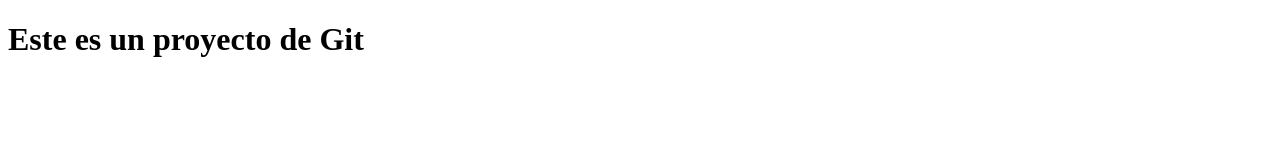
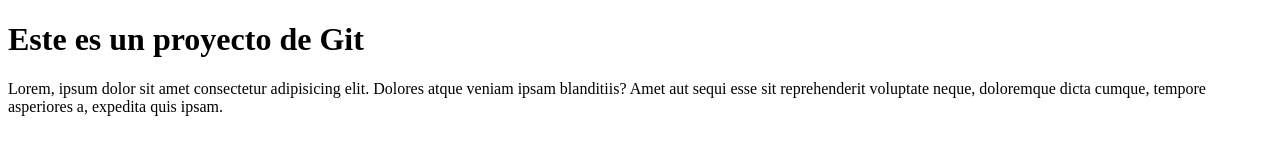
Before and after one commit to JosuePerez05/primer-repo-remoto, a plain HTML site: page index.html in a window 1280 px wide. Drawn offline with Linux system fonts and the light colour scheme.

Commit message:
Parrafo agrgado

```diff
--- a/index.html
+++ b/index.html
@@ -8,6 +8,10 @@
 </head>
 <body>
     <h1>Este es un proyecto de Git</h1>
+    <p>Lorem, ipsum dolor sit amet consectetur adipisicing elit. Dolores atque veniam ipsam blanditiis?
+        Amet aut sequi esse sit reprehenderit
+        voluptate neque, doloremque dicta cumque, tempore
+        asperiores a, expedita quis ipsam.</p>
 
 </body>
 </html>
```
